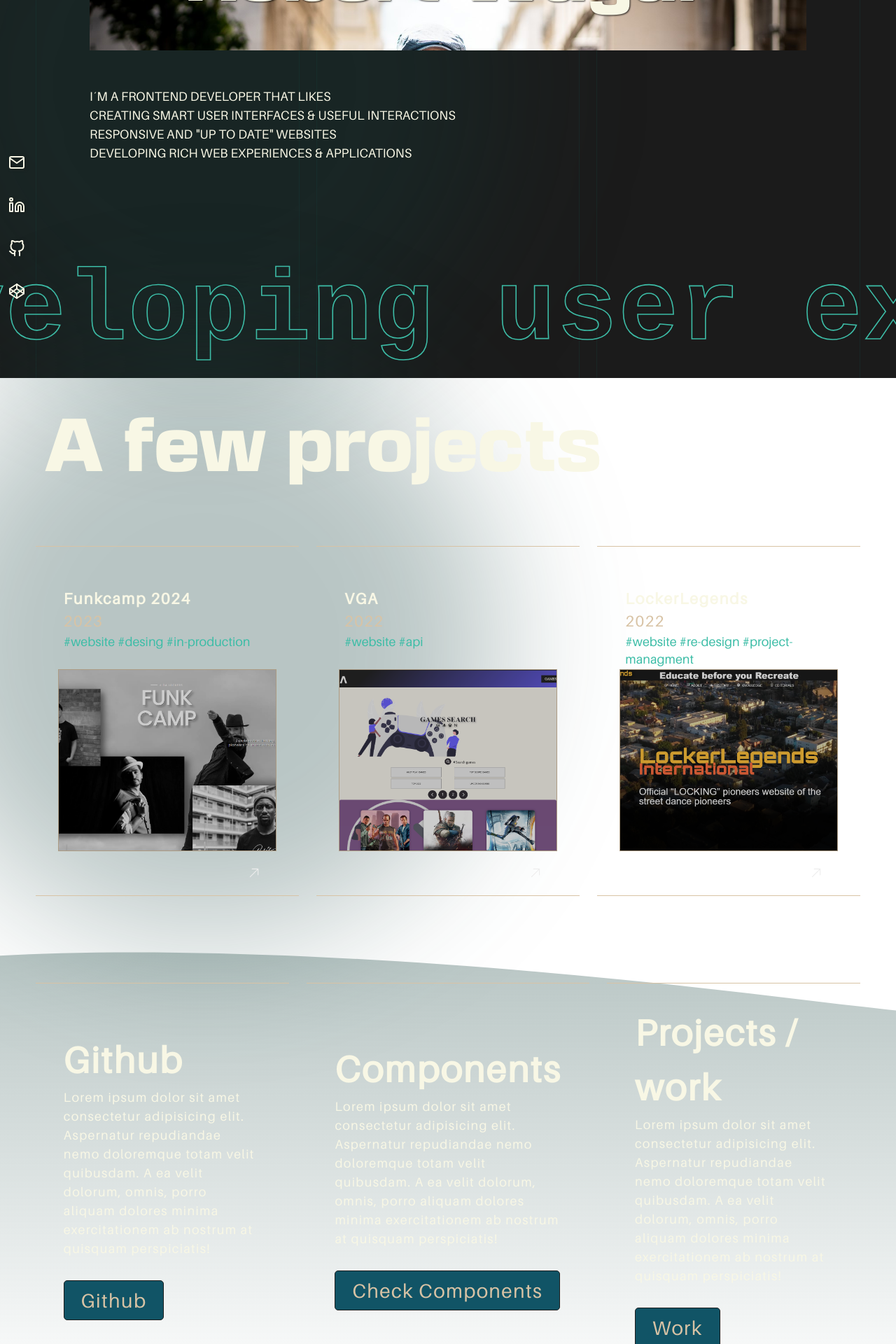
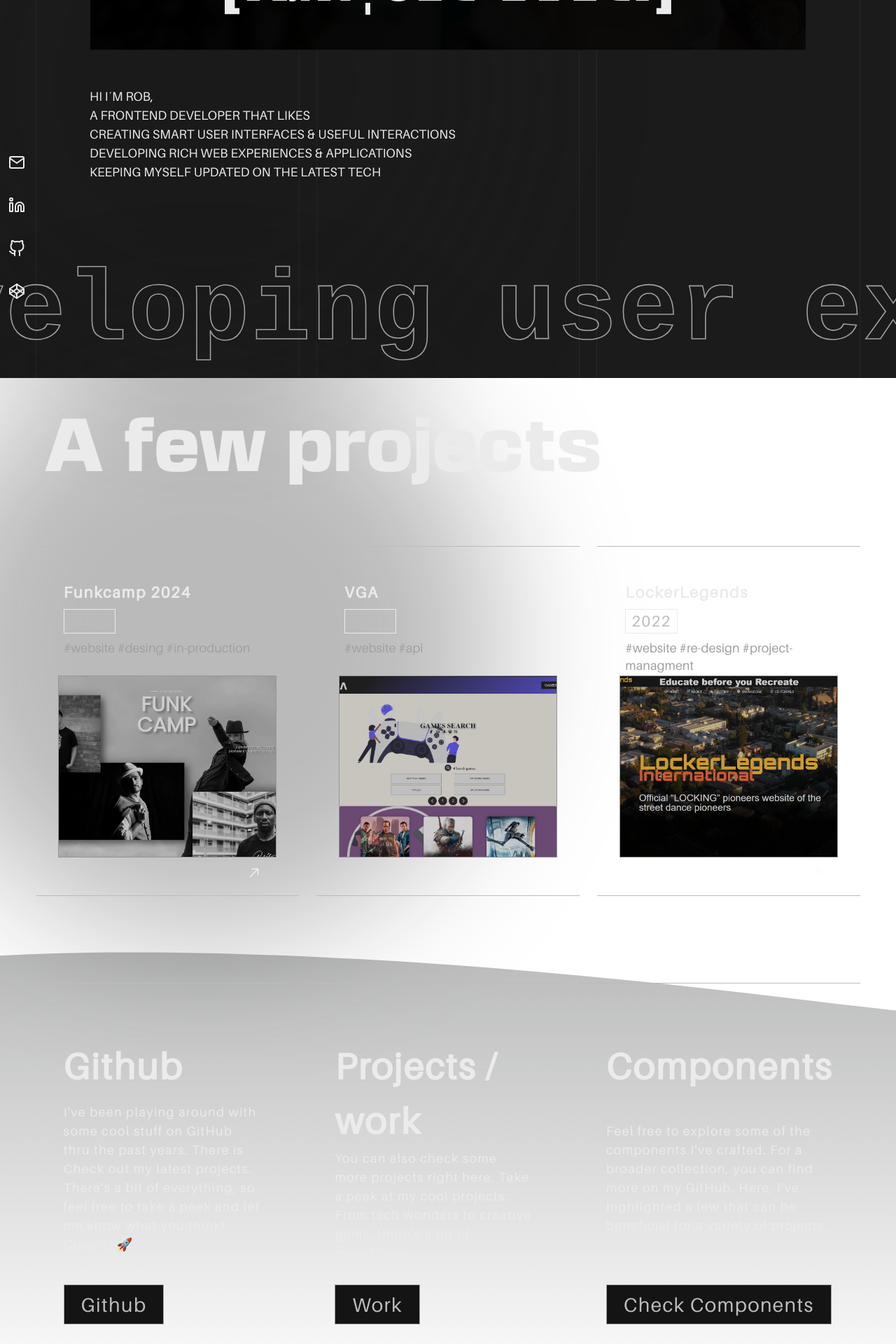
Before and after one commit to robonexx/robertwagar2024, a React (Vite) app: page / in a window 1280 px wide. Shown: the part 260-2180 px from the top of the page at 70% size. Built offline with nearby package versions, Linux system fonts and the light colour scheme; a web font is replaced by a local one.

Commit message:
changes, fixes, colors

```diff
--- a/src/components/_ui/Link/link.module.scss
+++ b/src/components/_ui/Link/link.module.scss
@@ -6,9 +6,8 @@
     width: fit-content;
     height: fit-content;
     color: $color-client-2;
-    border: 1px solid $color-bg-alt;
-    background-color: $color-client-3;
-    border-radius: 5px;
+    border: 1px solid $color-client-3;
+    background-color: $color-bg-alt;
     font-size: $font-size-l;
     text-transform: capitalize;
 
@@ -19,6 +18,6 @@
 
     &:hover {
       background-color: lighten($color-client-3, 10%);
-      color: $color-client-1;
+      color: $color-client-5;
     }
 }
--- a/src/components/_ui/gridsystem/griditem.module.scss
+++ b/src/components/_ui/gridsystem/griditem.module.scss
@@ -11,8 +11,7 @@ $transition-timing-function: cubic-bezier(0.45, 0, 0.55, 1);
   position: relative;
   padding: 2rem 0;
   min-height: 500px;
-  display: grid;
-  place-content: center;
+  display: block;
   border-top: 1px solid $color-client-2;
   border-bottom: 1px solid $color-client-2;
   transition: all 0.3s ease-in-out;
@@ -33,9 +32,9 @@ $transition-timing-function: cubic-bezier(0.45, 0, 0.55, 1);
     display: flex;
     flex-direction: column;
     align-items: flex-start;
-    justify-content: center;
+    justify-content: space-between;
     font-family: $font-base;
-    padding: 0 0.5rem;
+    padding: 3rem 0.5rem;
     font-size: $font-size-m;
     letter-spacing: 0.06em;
     color: $color-client-2;
--- a/src/components/background/background2.module.scss
+++ b/src/components/background/background2.module.scss
@@ -33,8 +33,8 @@ $column-size: calc($vw * 13);
     } */
 
     div {
-      border-left: 1px solid $color-client-alt;
-      border-right: 1px solid $color-client-alt;
+      border-left: 1px solid $color-client-5;
+      border-right: 1px solid $color-client-5;
     }
 
     @media screen and (min-width: 960px) {
--- a/src/components/menuBtn/MenuBtn.module.scss
+++ b/src/components/menuBtn/MenuBtn.module.scss
@@ -10,8 +10,8 @@
   height: 4rem;
   display: grid;
   place-content: center;
-  color: $color-client-white;
-  background: $color-bg-alt;
+  color: $color-client-1;
+  background: $color-client-menu;
   overflow: hidden;
   z-index: 1002;
   filter: drop-shadow(2px 2px 5px rgba(0, 0, 0, 0.349));
@@ -31,8 +31,8 @@
 }
 
 .bg_color {
-  color: $color-client-5;
-  background: $color-bg;
+  color: $color-client-3;
+  background: $color-client-menu-alt;
   border: 1px solid $color-client-5;
 
   @media screen and (min-width: 768px) {
--- a/src/components/productitem/productItem.module.scss
+++ b/src/components/productitem/productItem.module.scss
@@ -16,7 +16,7 @@ $transition-timing-function: cubic-bezier(0.45, 0, 0.55, 1);
   transition: all 0.3s ease-in-out;
 
   &:hover, &:active {
-    background: $color-gradient-alt;
+    background: $color-gradient-black;
     cursor: pointer;
 
     .image {
@@ -69,13 +69,17 @@ $transition-timing-function: cubic-bezier(0.45, 0, 0.55, 1);
       line-height: $line-height;
       color: $color-client-1;
       letter-spacing: 0.1rem;
+       -webkit-text-stroke: 1px solid white;
     }
 
     .year {
+      margin: 0.5rem;
       padding: 0 0.5rem;
+      width: fit-content;
       font-size: $font-size-m;
       letter-spacing: 0.06em;
       color: $color-client-2;
+      border: 1px solid $color-client-1;
     }
 
     .tag {
@@ -83,7 +87,7 @@ $transition-timing-function: cubic-bezier(0.45, 0, 0.55, 1);
       padding: 0 0.5rem;
       font-size: $font-size-base;
       line-height: 1.4;
-      color: $color-client-5;
+      color: $color-client-3;
     }
   }
   .image {
--- a/src/pages/home/Home.jsx
+++ b/src/pages/home/Home.jsx
@@ -15,7 +15,6 @@ import GridItem from '../../components/_ui/gridsystem/GridItem';
 import LinkBtn from '../../components/_ui/Link/HashLinkBtn';
 
 export const Home = () => {
-
   return (
     <div className={styles.home}>
       <PageTransition />
@@ -39,10 +38,10 @@ export const Home = () => {
           <GridItem>
             <h2>Github</h2>
             <p>
-              Lorem ipsum dolor sit amet consectetur adipisicing elit.
-              Aspernatur repudiandae nemo doloremque totam velit quibusdam. A ea
-              velit dolorum, omnis, porro aliquam dolores minima exercitationem
-              ab nostrum at quisquam perspiciatis!
+              I've been playing around with some cool stuff on GitHub thru the
+              past years. There is Check out my latest projects. There's a bit
+              of everything, so feel free to take a peek and let me know what
+              you think! Cheers! 🚀
             </p>
             <LinkBtn
               href='https://github.com/robonexx'
@@ -52,24 +51,23 @@ export const Home = () => {
             />
           </GridItem>
           <GridItem>
+            <h2>Projects / work</h2>
+            <p>
+              You can also check some more projects right here. Take a peek at
+              my cool projects. From tech wonders to creative gems, there's a
+              bit of everything.
+            </p>
+            <LinkBtn href='./work/' title='work' />
+          </GridItem>
+          <GridItem>
             <h2>Components</h2>
             <p>
-              Lorem ipsum dolor sit amet consectetur adipisicing elit.
-              Aspernatur repudiandae nemo doloremque totam velit quibusdam. A ea
-              velit dolorum, omnis, porro aliquam dolores minima exercitationem
-              ab nostrum at quisquam perspiciatis!
+              Feel free to explore some of the components I've crafted. For a
+              broader collection, you can find more on my GitHub. Here, I've
+              highlighted a few that can be beneficial for a variety of
+              projects.
             </p>
             <LinkBtn href='./work/#components' title='check components' />
-          </GridItem>
-          <GridItem>
-            <h2>Projects / work</h2>
-            <p>
-              Lorem ipsum dolor sit amet consectetur adipisicing elit.
-              Aspernatur repudiandae nemo doloremque totam velit quibusdam. A ea
-              velit dolorum, omnis, porro aliquam dolores minima exercitationem
-              ab nostrum at quisquam perspiciatis!
-            </p>
-            <LinkBtn href='./work/' title='work' />
           </GridItem>
         </Grid>
         {/* <Silhuette /> */}
--- a/src/pages/home/_components/intro/Intro.jsx
+++ b/src/pages/home/_components/intro/Intro.jsx
@@ -23,12 +23,12 @@ const Intro = () => {
 
     timeline.from(
       introImg,
-      { height: '100vh', width: '100vw', opacity: 0, filter: "blur(10px)" },
+      { height: '100vh', width: '100vw', opacity: 0 },
       0
     );
     timeline.to(
       introImg,
-      { height: '200px', width: '80vw', opacity: 1, duration: 0.6, delay: 2, filter: "blur(0px)" },
+      { height: '200px', width: '80vw', opacity: 1, duration: 0.6, delay: 2, filter: 'brightness(15%)' },
       0
     );
   }, []);
@@ -45,8 +45,7 @@ const Intro = () => {
           <img src={IMG2} alt='Robert Wägar' loading='lazy' />
         </div>
         <h1 className={styles.headline} data-scroll data-scroll-speed='-0.3'>
-          {/*  [kɹiːˌe͡ɪtˈɪvɪti] */}
-          Robert Wägar
+           [kɹiːˌe͡ɪtˈɪvɪti]
         </h1>
       </div>
     </div>
--- a/src/pages/home/_components/intro/IntroText.jsx
+++ b/src/pages/home/_components/intro/IntroText.jsx
@@ -4,10 +4,11 @@ import gsap from 'gsap';
 import styles from './introText.module.scss';
 
 const lines = [
-  'I´m a frontend developer that likes',
+  'Hi I´m Rob,',
+  'a frontend developer that likes',
   'creating smart user interfaces & useful interactions',
-  'Responsive and "up to date" websites',
   'Developing rich web experiences & applications',
+  'keeping myself updated on the latest tech',
 ];
 
 export default function IntroText() {
--- a/src/pages/home/_components/intro/intro.module.scss
+++ b/src/pages/home/_components/intro/intro.module.scss
@@ -31,17 +31,19 @@
         height: 100vh;
         position: absolute;
         overflow: hidden;
-        filter: blur(10%);
+        border: 1px solid $color-client-3;
 
         img {
-            filter: brightness(100%);
+            filter: brightness(30%);
             width: 100%;
             height: 110%;
             object-fit: cover;
         object-position: center 30%;
 
         @media (min-width: 960px) {
-            object-position: center 0%;
+            width: 200%;
+            height: 300%;
+            object-position: center center;
           }
         }
     }
--- a/src/pages/home/_components/sidescroll/sideScroll.module.scss
+++ b/src/pages/home/_components/sidescroll/sideScroll.module.scss
@@ -18,7 +18,7 @@
 
     font-size: $font-size-xxxl;
     // outline effect!
-    -webkit-text-stroke: 0.1rem $color-client-5;
+    -webkit-text-stroke: 0.1rem $color-client-3;
     color: transparent;
     text-decoration: none;
     font-weight: 900;
--- a/src/pages/item/item.module.scss
+++ b/src/pages/item/item.module.scss
@@ -192,7 +192,7 @@
           }
         }
         .tag {
-          color: $color-client-5;
+          color: $color-client-3;
         }
         .desc {
           color: $color-client-1;
@@ -224,7 +224,7 @@
         }
 
         .tech {
-          color: $color-client-5;
+          color: $color-client-1;
         }
       }
       .links {
--- a/src/styles/base/_colors.scss
+++ b/src/styles/base/_colors.scss
@@ -9,7 +9,7 @@ $color-text-secondary: #121212;
 
 
 // colors client
-$color-client-1: #fff4e9;
+/* $color-client-1: #fff4e9;
 $color-client-2: #1a1b1b;
 $color-client-3: #3DBDA7;
 $color-client-4: #4AA788;
@@ -17,32 +17,33 @@ $color-client-5: #e2725b;
 $color-client-black: #080808;
 $color-shadow: #31413E;
 $color-bg: #1D1E22;
+ */
 
+ $color-client-1: #ebebeb;
+$color-client-2: #bcbcbc;
+$color-client-3: #9ea1a2;
+$color-client-4: #555555;
+$color-client-5: #25282a;
+$color-client-white: #fafafa;
+$color-client-black: #080808;
+$color-client-alt: #1b1d1d4d;
+$color-shadow: #141414c9;
+$color-bg:  #232428;
+$color-bg-alt: #141414;
+$color-client-menu: #0f0f0f;
+$color-client-menu-alt: #0c0c0c;
+$color-bg: #1b1b1b;
 
 // color scrollbar
 $color-scrollbar-bg: $color-shadow;
 
 // color gradients
-$color-gradient-alt: linear-gradient(120deg, #15332b7c, #10352c77, #173d3d46, #09332d63, #13161623);
+$color-gradient-green: linear-gradient(120deg, #15332b7c, #10352c77, #173d3d46, #09332d63, #13161623);
 
-$color-gradient-gold: linear-gradient(120deg, #BF953F, #FCF6BA, #B38728, #FBF5B7, #AA771C);
+$color-gradient-alt: linear-gradient(120deg, #3435347c, #3a3b3b77, #55575746, #30313163, #33333323);
 
 $color-gradient-purple: linear-gradient(120deg, #574650, #E6D5DF, #6F5E68);
 
 $color-gradient-black: linear-gradient(120deg, #121212, #000, #040404, #181818);
 
 $color-gradient-white: linear-gradient(120deg, $color-client-1, #fff, $color-client-1, #f8f8fa, #dedede);
-
-$color-client-1: #f8f7e5;
-$color-client-2: #d8c3a5;
-$color-client-3: #115466;
-$color-client-4: #e98074;
-$color-client-5: #3DBDA7;
-$color-client-white: #ededed;
-$color-client-black: #080808;
-$color-client-alt: #15413c4d;
-$color-shadow: #31413E;
-$color-bg:  #1d1d1d;
-$color-bg-alt: #1d1d1d;
-$color-client-menuBtn: $color-bg-alt;
-$color-bg: #1b1b1b;
```
